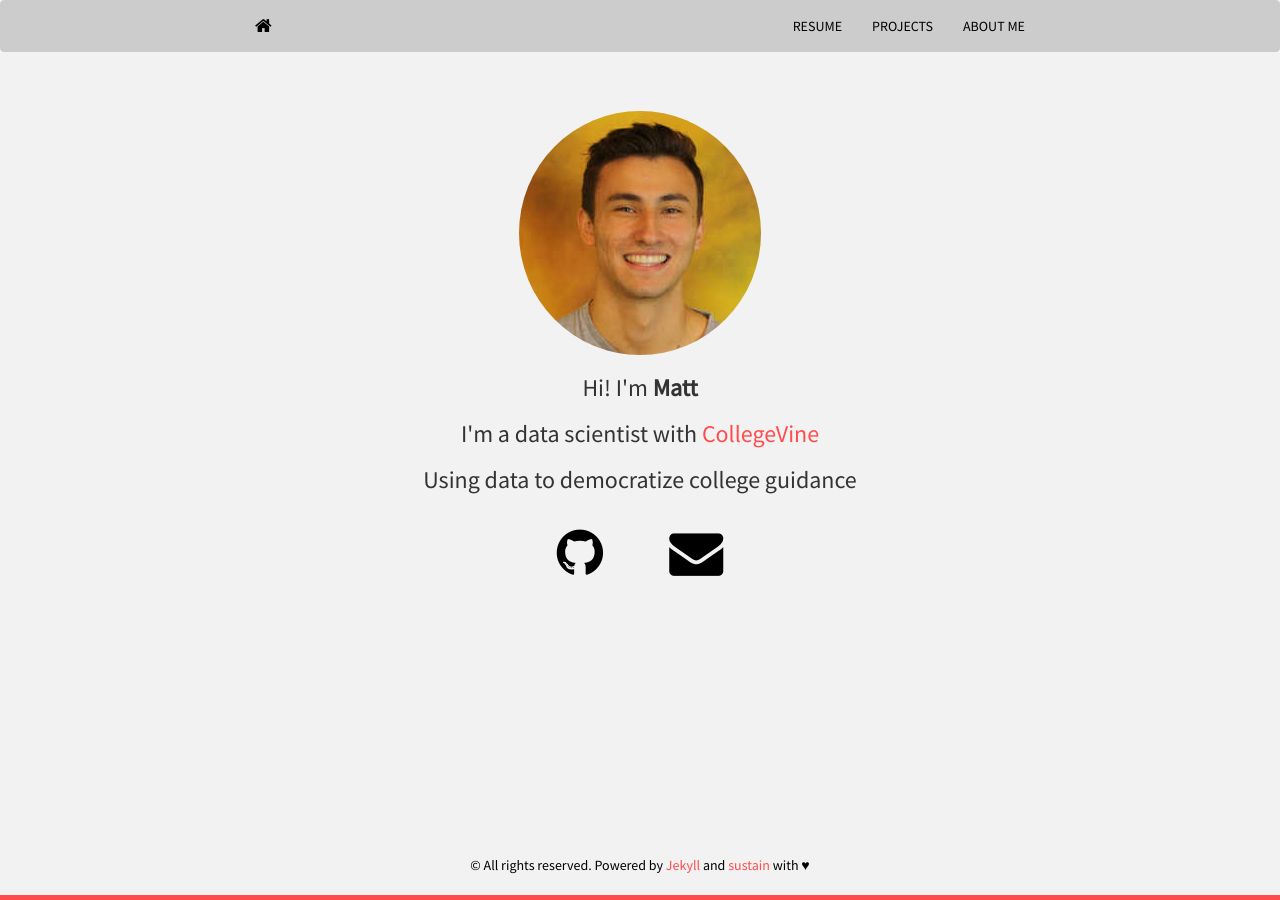
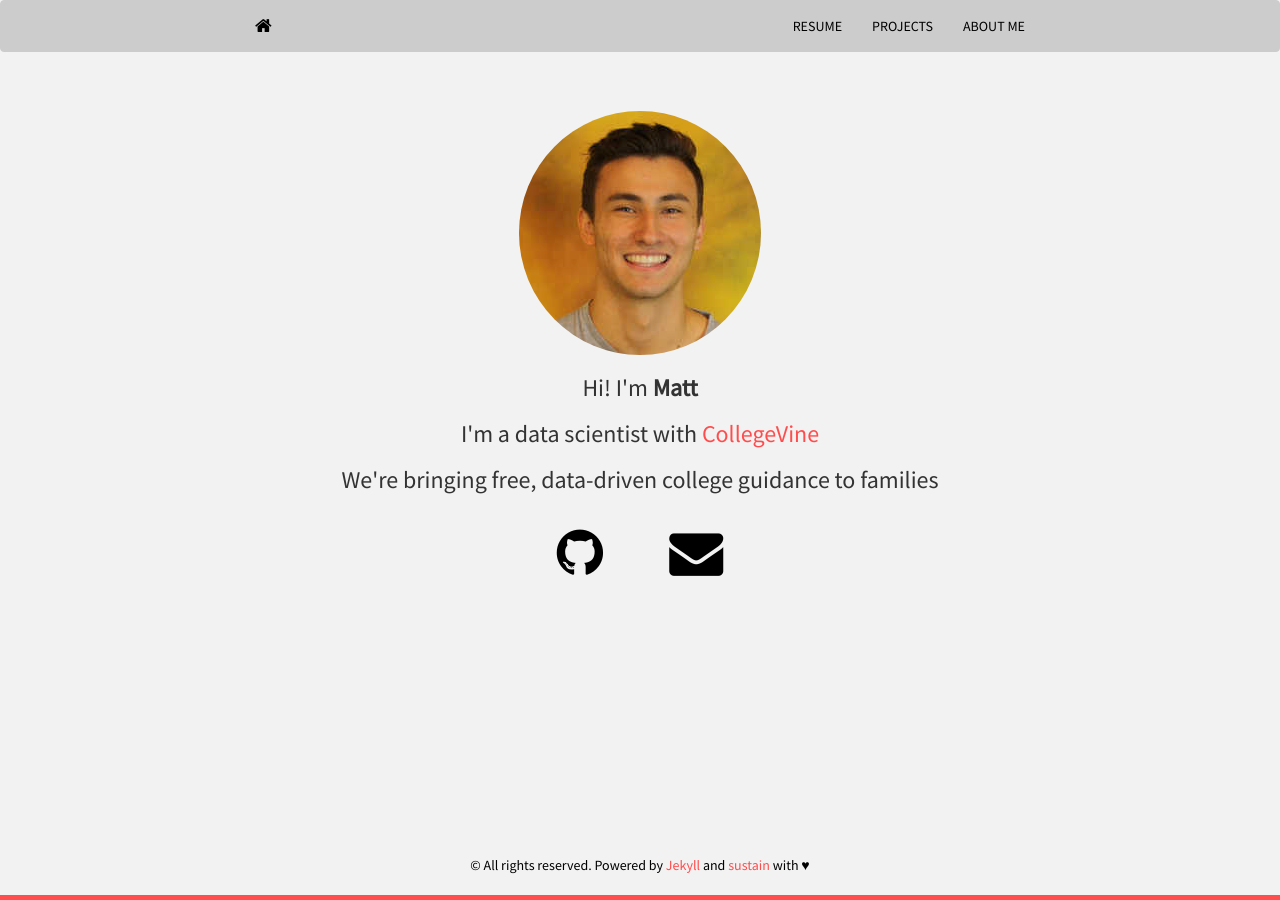
Before and after one commit to mrkaye97/mrkaye97.github.io, a Jekyll site: the page built from index.html, in a window 1280 px wide. Built offline with Jekyll 4.4.1, drawn with Linux system fonts in a browser that asks for light colours; nearby versions of some CDN libraries; the list of posts is cut into pages by our own code.

Commit message:
Update index.html

```diff
--- a/index.html
+++ b/index.html
@@ -20,7 +20,7 @@ layout: home
 	  </div>
 	  <h3>Hi! I'm <strong>Matt</strong></h3>
 	  <h3>I'm a data scientist with <a href="https://www.collegevine.com">CollegeVine</a></h3>
-	  <h3>Using data to democratize college guidance</h3>
+	  <h3>We're bringing free, data-driven college guidance to families</h3>
 	  {% include social.html %}
 	</div>
 </section>
```
